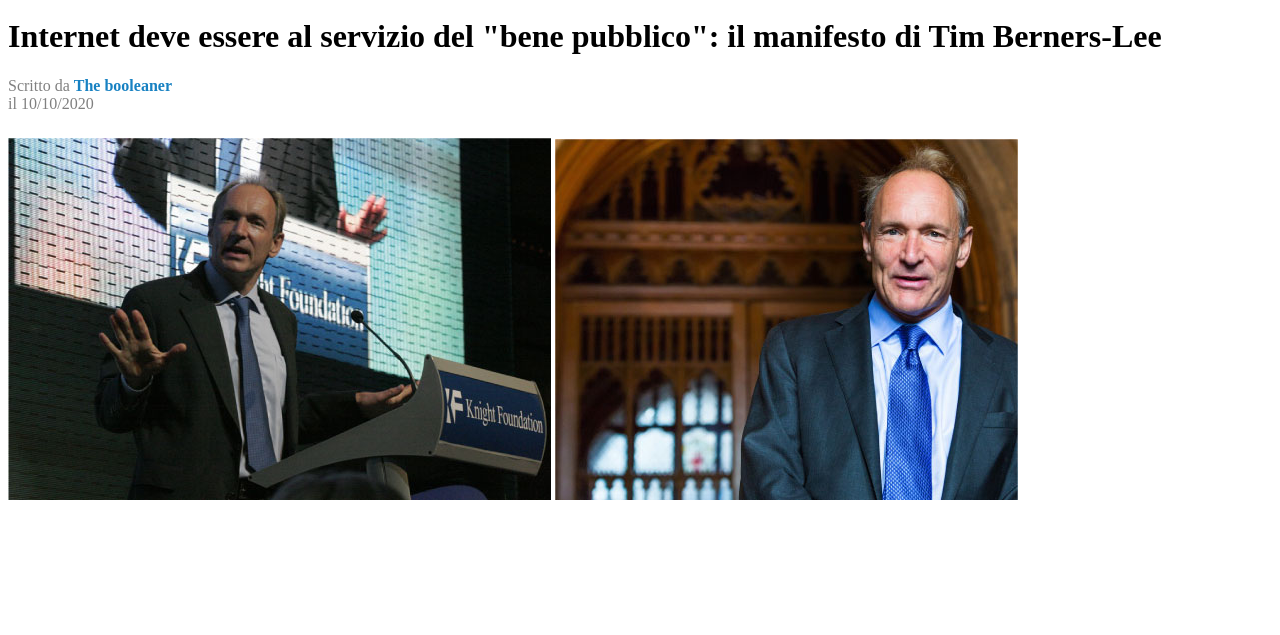
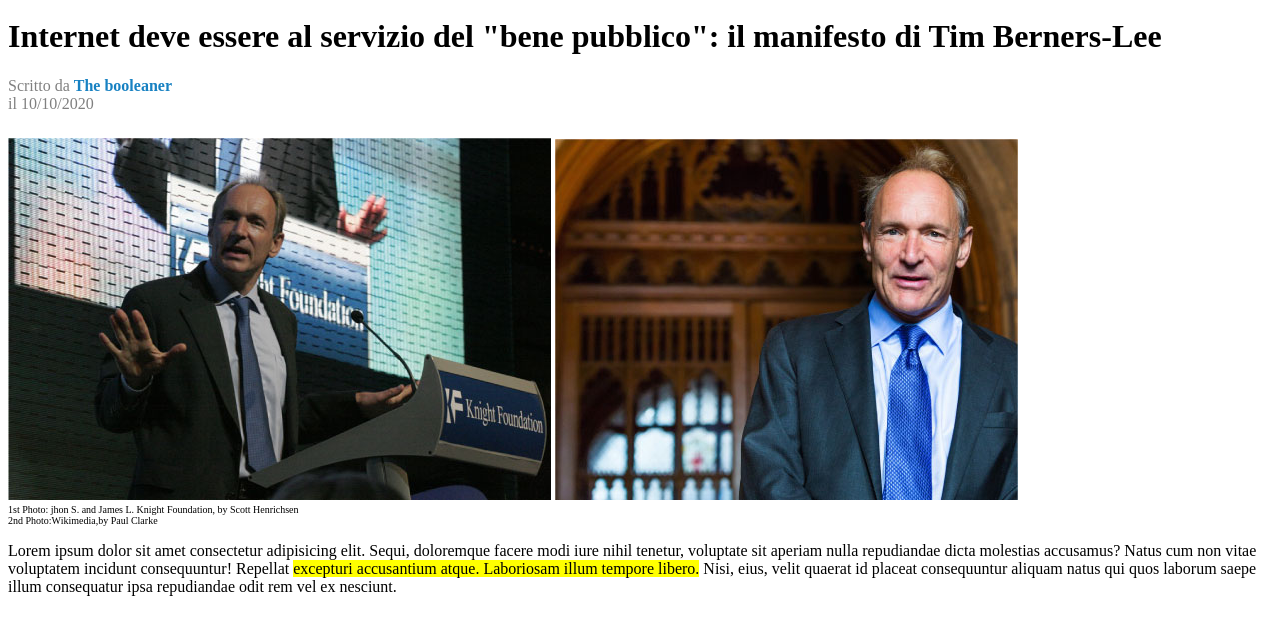
Before and after one commit to VincenzoZ24/html-css-booleaner, a plain HTML site: page index.html in a window 1280 px wide. Shown: the part 161-796 px from the top of the page. Drawn offline with Linux system fonts and the light colour scheme.

Commit message:
paragrafo con frase evidenziata

```diff
--- a/css/style.css
+++ b/css/style.css
@@ -19,3 +19,9 @@
 .primo-blocco-img{
     margin-top: 25px;
 }
+.info-img{
+    font-size: 10px;
+}
+.frase-importante{
+    background-color: yellow;
+}
--- a/index.html
+++ b/index.html
@@ -28,6 +28,11 @@
             <img src="img/tim-2.jpg       " alt="">
 
         </div>
+        <div class="info-img">
+            1st Photo: jhon S. and James L. Knight Foundation, by Scott Henrichsen <br>2nd Photo:Wikimedia,by Paul Clarke
+        </div>
+        <p>Lorem ipsum dolor sit amet consectetur adipisicing elit. Sequi, doloremque facere modi iure nihil tenetur, voluptate sit aperiam nulla repudiandae dicta molestias accusamus? Natus cum non vitae voluptatem incidunt consequuntur!
+        Repellat <span class="frase-importante">excepturi accusantium atque. Laboriosam illum tempore libero.</span>  Nisi, eius, velit quaerat id placeat consequuntur aliquam natus qui quos laborum saepe illum consequatur ipsa repudiandae odit rem vel ex nesciunt.</p>
 
 
 
```
